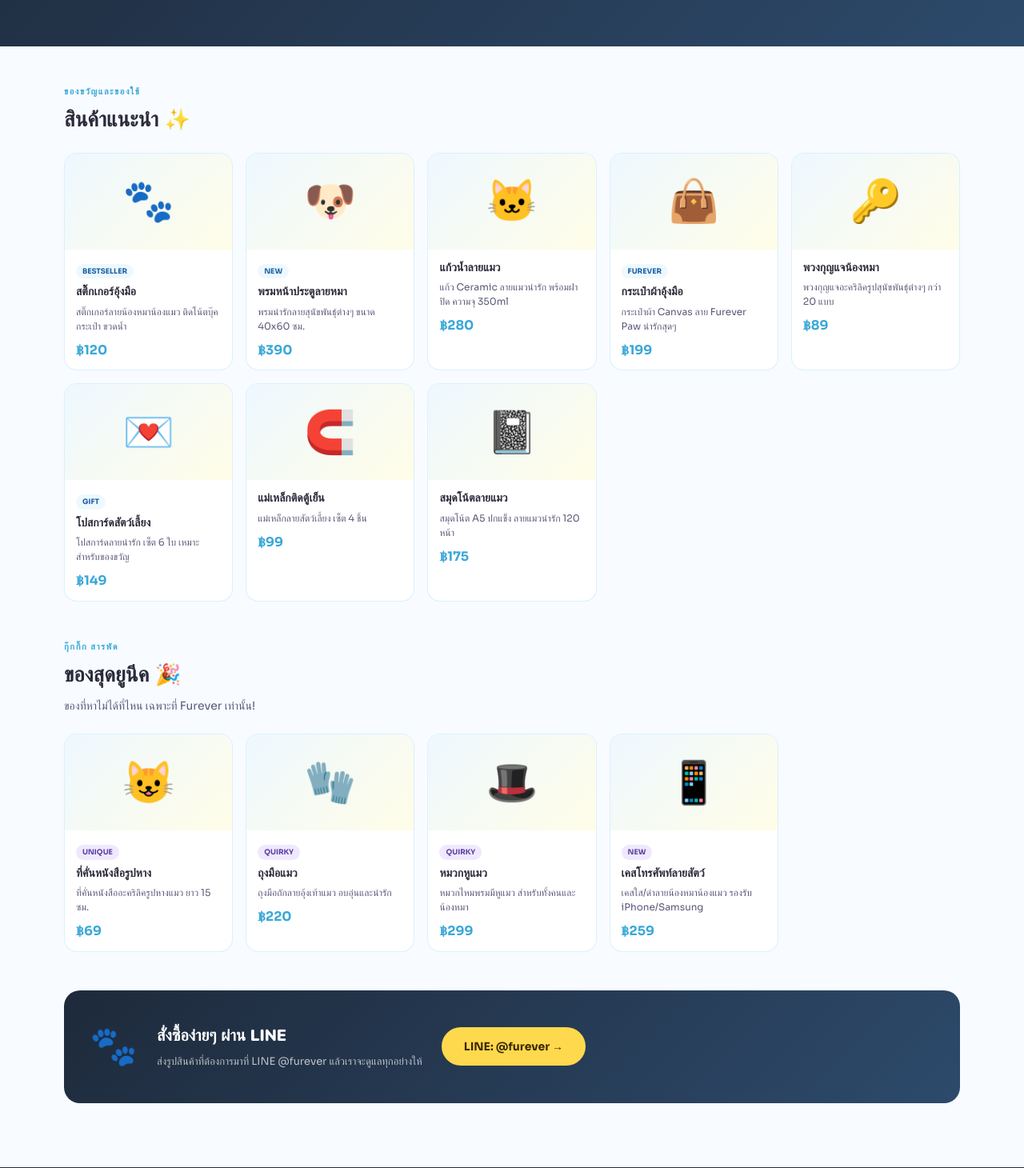
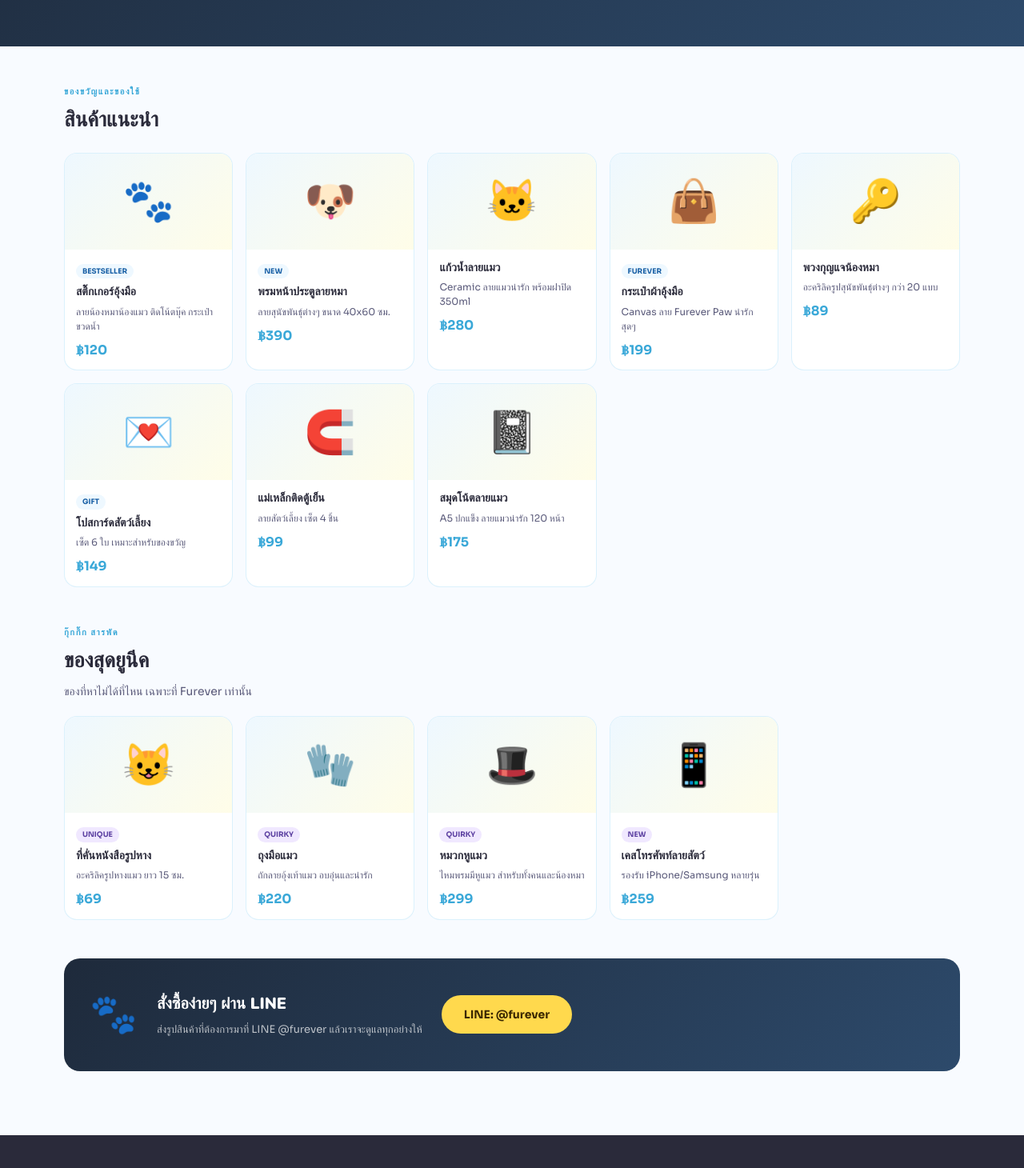
Before and after one commit to Neomedica/Animal-service, a React (Create React App) app: page /paw-store in a window 1280 px wide. Shown: the part 390-1850 px from the top of the page at 80% size. Built offline with nearby package versions, Linux system fonts and the light colour scheme; no server answers.

Commit message:
add paw store page

```diff
--- a/src/pages/PawStorePage.jsx
+++ b/src/pages/PawStorePage.jsx
@@ -3,21 +3,21 @@ import { useNavigate } from "react-router-dom";
 import styles from "./PawStorePage.module.css";
 
 const PRODUCTS = [
-  { id:1, name:"สติ๊กเกอร์อุ้งมือ", desc:"สติ๊กเกอร์ลายน้องหมาน้องแมว ติดโน้ตบุ๊ค กระเป๋า ขวดน้ำ", emoji:"🐾", price:"฿120", tag:"Bestseller" },
-  { id:2, name:"พรมหน้าประตูลายหมา", desc:"พรมน่ารักลายสุนัขพันธุ์ต่างๆ ขนาด 40x60 ซม.", emoji:"🐶", price:"฿390", tag:"New" },
-  { id:3, name:"แก้วน้ำลายแมว", desc:"แก้ว Ceramic ลายแมวน่ารัก พร้อมฝาปิด ความจุ 350ml", emoji:"🐱", price:"฿280", tag:"" },
-  { id:4, name:"กระเป๋าผ้าอุ้งมือ", desc:"กระเป๋าผ้า Canvas ลาย Furever Paw น่ารักสุดๆ", emoji:"👜", price:"฿199", tag:"Furever" },
-  { id:5, name:"พวงกุญแจน้องหมา", desc:"พวงกุญแจอะคริลิครูปสุนัขพันธุ์ต่างๆ กว่า 20 แบบ", emoji:"🔑", price:"฿89", tag:"" },
-  { id:6, name:"โปสการ์ดสัตว์เลี้ยง", desc:"โปสการ์ดลายน่ารัก เซ็ต 6 ใบ เหมาะสำหรับของขวัญ", emoji:"💌", price:"฿149", tag:"Gift" },
-  { id:7, name:"แม่เหล็กติดตู้เย็น", desc:"แม่เหล็กลายสัตว์เลี้ยง เซ็ต 4 ชิ้น", emoji:"🧲", price:"฿99", tag:"" },
-  { id:8, name:"สมุดโน้ตลายแมว", desc:"สมุดโน้ต A5 ปกแข็ง ลายแมวน่ารัก 120 หน้า", emoji:"📓", price:"฿175", tag:"" },
+  {id:1,name:"สติ๊กเกอร์อุ้งมือ",desc:"ลายน้องหมาน้องแมว ติดโน้ตบุ๊ค กระเป๋า ขวดน้ำ",emoji:"🐾",price:"฿120",tag:"Bestseller"},
+  {id:2,name:"พรมหน้าประตูลายหมา",desc:"ลายสุนัขพันธุ์ต่างๆ ขนาด 40x60 ซม.",emoji:"🐶",price:"฿390",tag:"New"},
+  {id:3,name:"แก้วน้ำลายแมว",desc:"Ceramic ลายแมวน่ารัก พร้อมฝาปิด 350ml",emoji:"🐱",price:"฿280",tag:""},
+  {id:4,name:"กระเป๋าผ้าอุ้งมือ",desc:"Canvas ลาย Furever Paw น่ารักสุดๆ",emoji:"👜",price:"฿199",tag:"Furever"},
+  {id:5,name:"พวงกุญแจน้องหมา",desc:"อะคริลิครูปสุนัขพันธุ์ต่างๆ กว่า 20 แบบ",emoji:"🔑",price:"฿89",tag:""},
+  {id:6,name:"โปสการ์ดสัตว์เลี้ยง",desc:"เซ็ต 6 ใบ เหมาะสำหรับของขวัญ",emoji:"💌",price:"฿149",tag:"Gift"},
+  {id:7,name:"แม่เหล็กติดตู้เย็น",desc:"ลายสัตว์เลี้ยง เซ็ต 4 ชิ้น",emoji:"🧲",price:"฿99",tag:""},
+  {id:8,name:"สมุดโน้ตลายแมว",desc:"A5 ปกแข็ง ลายแมวน่ารัก 120 หน้า",emoji:"📓",price:"฿175",tag:""},
 ];
 
 const QUIRKY = [
-  { id:9, name:"ที่คั่นหนังสือรูปหาง", desc:"ที่คั่นหนังสืออะคริลิครูปหางแมว ยาว 15 ซม.", emoji:"😺", price:"฿69", tag:"Unique" },
-  { id:10, name:"ถุงมือแมว", desc:"ถุงมือถักลายอุ้งเท้าแมว อบอุ่นและน่ารัก", emoji:"🧤", price:"฿220", tag:"Quirky" },
-  { id:11, name:"หมวกหูแมว", desc:"หมวกไหมพรมมีหูแมว สำหรับทั้งคนและน้องหมา", emoji:"🎩", price:"฿299", tag:"Quirky" },
-  { id:12, name:"เคสโทรศัพท์ลายสัตว์", desc:"เคสใส/ดำลายน้องหมาน้องแมว รองรับ iPhone/Samsung", emoji:"📱", price:"฿259", tag:"New" },
+  {id:9,name:"ที่คั่นหนังสือรูปหาง",desc:"อะคริลิครูปหางแมว ยาว 15 ซม.",emoji:"😺",price:"฿69",tag:"Unique"},
+  {id:10,name:"ถุงมือแมว",desc:"ถักลายอุ้งเท้าแมว อบอุ่นและน่ารัก",emoji:"🧤",price:"฿220",tag:"Quirky"},
+  {id:11,name:"หมวกหูแมว",desc:"ไหมพรมมีหูแมว สำหรับทั้งคนและน้องหมา",emoji:"🎩",price:"฿299",tag:"Quirky"},
+  {id:12,name:"เคสโทรศัพท์ลายสัตว์",desc:"รองรับ iPhone/Samsung หลายรุ่น",emoji:"📱",price:"฿259",tag:"New"},
 ];
 
 export default function PawStorePage() {
@@ -30,17 +30,16 @@ export default function PawStorePage() {
           <h1 className={styles.heroTitle}>One of Our Paw<br/><span>by Furever</span></h1>
           <p className={styles.heroDesc}>ร้านของเราเอง! ทุกการซื้อช่วยสนับสนุน Furever ให้เติบโตต่อไป และช่วยสัตว์เลี้ยงในเชียงใหม่</p>
           <div className={styles.heroBtns}>
-            <a href="https://line.me" target="_blank" rel="noreferrer" className={styles.btnOrder}>สั่งซื้อผ่าน LINE →</a>
+            <a href="https://line.me" target="_blank" rel="noreferrer" className={styles.btnOrder}>สั่งซื้อผ่าน LINE</a>
             <button className={styles.btnBack} onClick={()=>navigate(-1)}>🐾 กลับ</button>
           </div>
         </div>
         <div className={styles.heroEmoji}>🛍️🐾</div>
       </div>
-
       <div className="container">
         <div className={styles.section}>
           <div className={styles.sectionLabel}>ของขวัญและของใช้</div>
-          <h2 className={styles.sectionTitle}>สินค้าแนะนำ ✨</h2>
+          <h2 className={styles.sectionTitle}>สินค้าแนะนำ</h2>
           <div className={styles.grid}>
             {PRODUCTS.map(p=>(
               <div key={p.id} className={styles.card}>
@@ -55,11 +54,10 @@ export default function PawStorePage() {
             ))}
           </div>
         </div>
-
         <div className={styles.section}>
           <div className={styles.sectionLabel}>กุ๊กกิ๊ก สารพัด</div>
-          <h2 className={styles.sectionTitle}>ของสุดยูนีค 🎉</h2>
-          <p className={styles.sectionSub}>ของที่หาไม่ได้ที่ไหน เฉพาะที่ Furever เท่านั้น!</p>
+          <h2 className={styles.sectionTitle}>ของสุดยูนีค</h2>
+          <p className={styles.sectionSub}>ของที่หาไม่ได้ที่ไหน เฉพาะที่ Furever เท่านั้น</p>
           <div className={styles.grid}>
             {QUIRKY.map(p=>(
               <div key={p.id} className={styles.card}>
@@ -74,14 +72,13 @@ export default function PawStorePage() {
             ))}
           </div>
         </div>
-
         <div className={styles.ctaBanner}>
           <div className={styles.ctaEmoji}>🐾</div>
           <div>
             <div className={styles.ctaTitle}>สั่งซื้อง่ายๆ ผ่าน LINE</div>
             <div className={styles.ctaDesc}>ส่งรูปสินค้าที่ต้องการมาที่ LINE @furever แล้วเราจะดูแลทุกอย่างให้</div>
           </div>
-          <a href="https://line.me" target="_blank" rel="noreferrer" className={styles.btnOrder}>LINE: @furever →</a>
+          <a href="https://line.me" target="_blank" rel="noreferrer" className={styles.btnOrder}>LINE: @furever</a>
         </div>
       </div>
     </main>
--- a/src/pages/PawStorePage.module.css
+++ b/src/pages/PawStorePage.module.css
@@ -1,5 +1,5 @@
 .page{padding:0 0 80px;}
-.heroBanner{background:linear-gradient(135deg,#1E2A3B,#2D4A6B);padding:60px 0;display:flex;align-items:center;justify-content:space-between;padding:60px 80px;margin-bottom:48px;}
+.heroBanner{background:linear-gradient(135deg,#1E2A3B,#2D4A6B);padding:60px 80px;display:flex;align-items:center;justify-content:space-between;margin-bottom:48px;}
 .heroContent{max-width:560px;}
 .supportBadge{display:inline-block;background:#FFD94D;color:#7A5C00;font-size:12px;font-weight:800;padding:5px 14px;border-radius:50px;margin-bottom:16px;}
 .heroTitle{font-family:var(--font-display);font-size:42px;font-weight:900;color:white;line-height:1.2;margin-bottom:14px;}
@@ -7,13 +7,12 @@
 .heroDesc{font-size:15px;color:rgba(255,255,255,0.7);line-height:1.7;margin-bottom:24px;}
 .heroBtns{display:flex;gap:12px;flex-wrap:wrap;}
 .heroEmoji{font-size:80px;opacity:0.8;}
-.btnOrder{background:#FFD94D;color:#3A2800;border:none;border-radius:50px;padding:13px 28px;font-size:14px;font-weight:800;cursor:pointer;text-decoration:none;font-family:var(--font-body);transition:all .2s;}
-.btnOrder:hover{opacity:0.9;transform:translateY(-1px);}
+.btnOrder{background:#FFD94D;color:#3A2800;border:none;border-radius:50px;padding:13px 28px;font-size:14px;font-weight:800;cursor:pointer;text-decoration:none;font-family:var(--font-body);}
 .btnBack{background:rgba(255,255,255,0.1);color:rgba(255,255,255,0.7);border:1px solid rgba(255,255,255,0.2);border-radius:50px;padding:13px 24px;font-size:14px;font-weight:600;cursor:pointer;font-family:var(--font-body);}
 .section{margin-bottom:48px;}
 .sectionLabel{font-size:11px;font-weight:700;text-transform:uppercase;letter-spacing:1.5px;color:var(--blue-deep);margin-bottom:6px;}
 .sectionTitle{font-family:var(--font-display);font-size:26px;font-weight:900;color:var(--text-dark);margin-bottom:6px;}
-.sectionSub{font-size:14px;color:var(--text-mid);margin-bottom:24px;}
+.sectionSub{font-size:14px;color:var(--text-mid);margin-bottom:20px;}
 .grid{display:grid;grid-template-columns:repeat(auto-fill,minmax(200px,1fr));gap:16px;margin-top:20px;}
 .card{background:white;border-radius:16px;border:1.5px solid rgba(184,228,249,0.5);overflow:hidden;transition:all .2s;cursor:pointer;}
 .card:hover{transform:translateY(-3px);border-color:var(--blue-dark);}
@@ -24,7 +23,7 @@
 .cardName{font-family:var(--font-display);font-size:14px;font-weight:800;color:var(--text-dark);margin-bottom:4px;}
 .cardDesc{font-size:12px;color:var(--text-mid);line-height:1.5;margin-bottom:8px;}
 .cardPrice{font-size:16px;font-weight:800;color:var(--blue-deep);}
-.ctaBanner{background:linear-gradient(135deg,#1E2A3B,#2D4A6B);border-radius:20px;padding:32px;display:flex;align-items:center;gap:24px;margin-top:24px;}
+.ctaBanner{background:linear-gradient(135deg,#1E2A3B,#2D4A6B);border-radius:20px;padding:32px;display:flex;align-items:center;gap:24px;}
 .ctaEmoji{font-size:48px;flex-shrink:0;}
 .ctaTitle{font-family:var(--font-display);font-size:20px;font-weight:900;color:white;margin-bottom:6px;}
 .ctaDesc{font-size:13px;color:rgba(255,255,255,0.7);line-height:1.6;}
```
